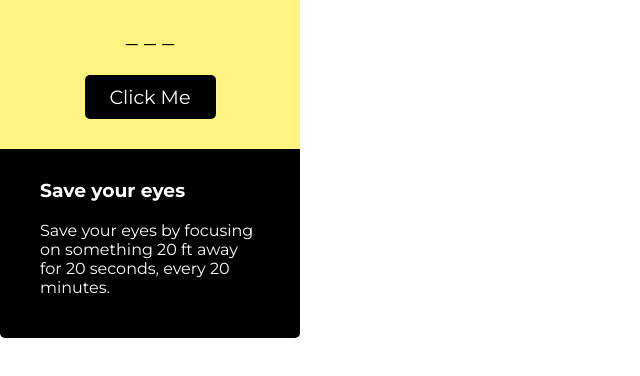
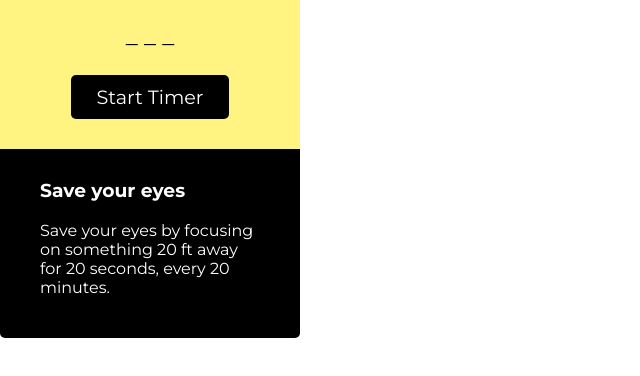
Before and after one commit to youngbloodcyb/202020, a plain HTML site: page index.html in a window 1280 px wide. Shown: the part 62-438 px from the top of the page, without its empty margins (0-640 px from the left). Drawn offline with Linux system fonts and the light colour scheme.

Commit message:
update text on button

```diff
--- a/index.html
+++ b/index.html
@@ -18,7 +18,7 @@
         </div>
         <div id="content">
             <p id="timer">_ _ _</p>
-            <button id="start">Click Me</button>
+            <button id="start">Start Timer</button>
         </div>
         <div id="text-box">
             <div id="text-wrapper">
```
